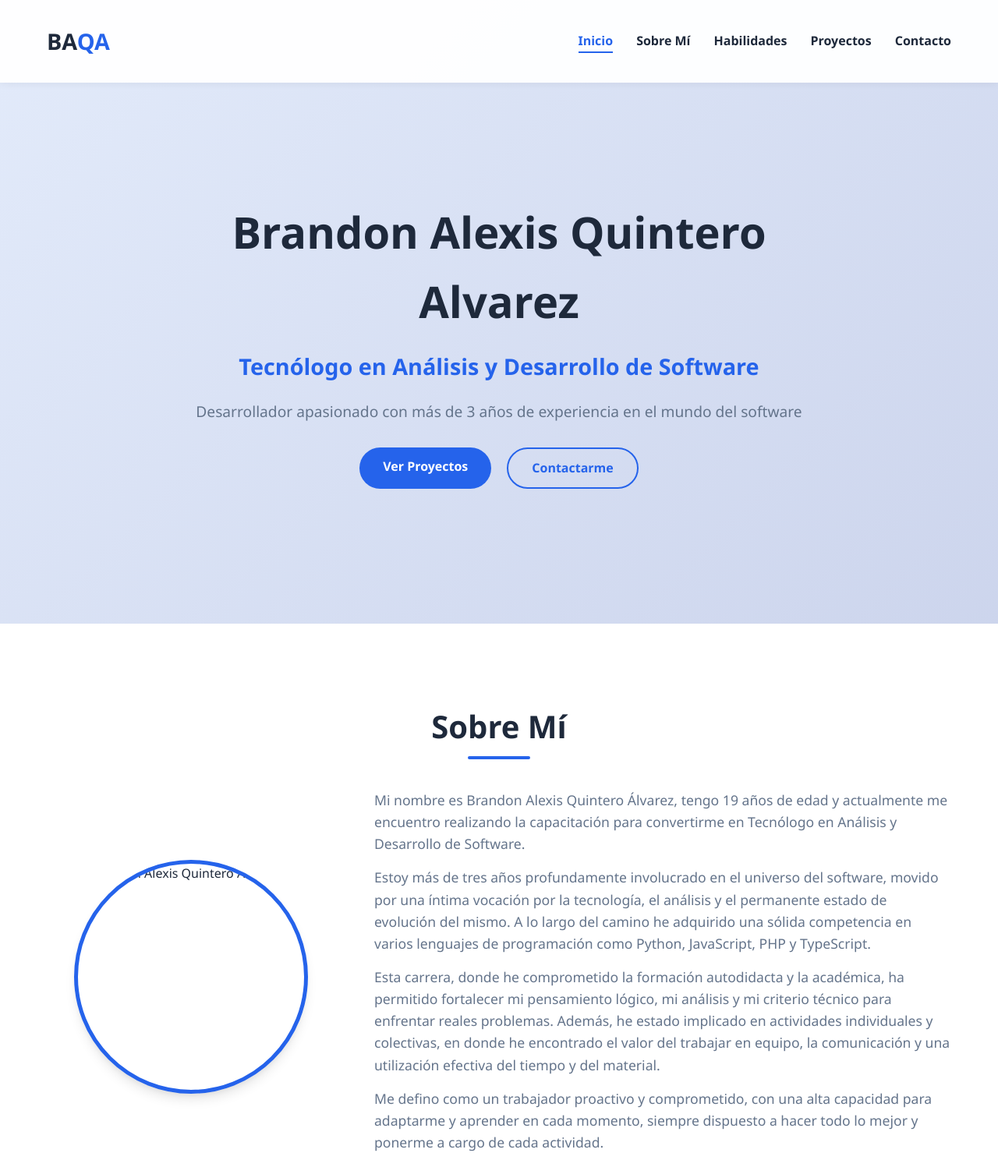
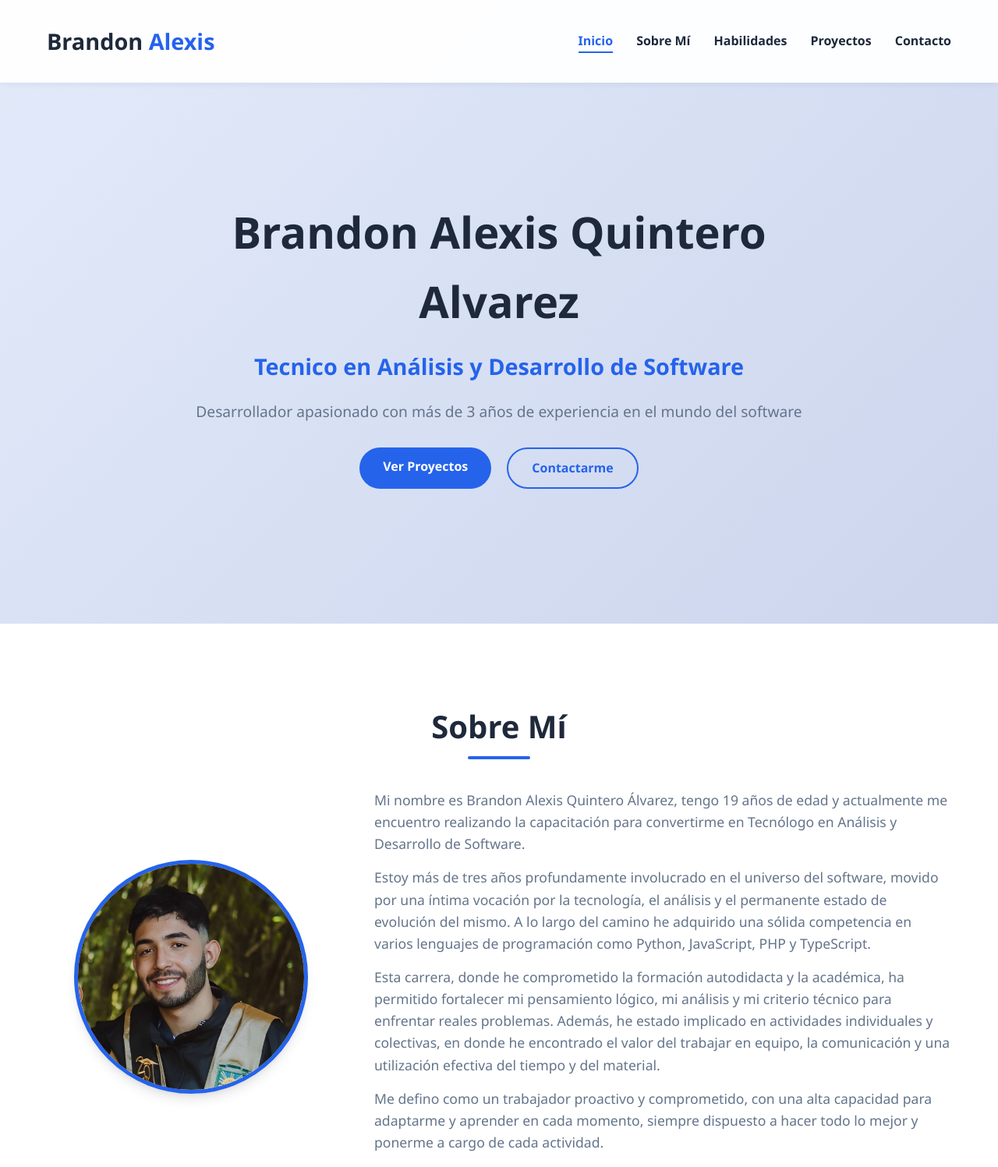
Before and after one commit to BrandonAlexisDev22/Portafolio, a plain HTML site: page index.html in a window 1280 px wide. Shown: the top 1497 px of the page at 78% size. Drawn offline with Linux system fonts and the light colour scheme.

```diff
--- a/index.html
+++ b/index.html
@@ -11,7 +11,7 @@
     <header>
         <nav id="navbar">
             <div class="container">
-                <h1 class="logo">BA<span>QA</span></h1>
+                <h1 class="logo">Brandon<span> Alexis</span></h1>
                 <ul class="nav-links">
                     <li><a href="#home" class="active">Inicio</a></li>
                     <li><a href="#about">Sobre Mí</a></li>
@@ -32,7 +32,7 @@
         <div class="container">
             <div class="hero-content">
                 <h1>Brandon Alexis Quintero Alvarez</h1>
-                <h2>Tecnólogo en Análisis y Desarrollo de Software</h2>
+                <h2>Tecnico en Análisis y Desarrollo de Software</h2>
                 <p>Desarrollador apasionado con más de 3 años de experiencia en el mundo del software</p>
                 <div class="cta-buttons">
                     <a href="#projects" class="btn btn-primary">Ver Proyectos</a>
@@ -48,7 +48,7 @@
             <div class="about-content">
                 <div class="about-image">
                     <div class="profile-img">
-                        <img src="/placeholder.svg?height=300&width=300" alt="Brandon Alexis Quintero Alvarez">
+                        <img src="assets/img/profile.jpeg" alt="Brandon Alexis Quintero Alvarez">
                     </div>
                 </div>
                 <div class="about-text">
@@ -87,7 +87,7 @@
                         </div>
                         <div class="skill-item">
                             <div class="skill-icon"><i class="fab fa-php"></i></div>
-                            <h4>PHP</h4>
+                            <h4>Node.js</h4>
                             <div class="skill-bar">
                                 <div class="skill-level" style="width: 80%"></div>
                             </div>
```
Also changed, not shown: assets/img/profile.jpeg (added).
